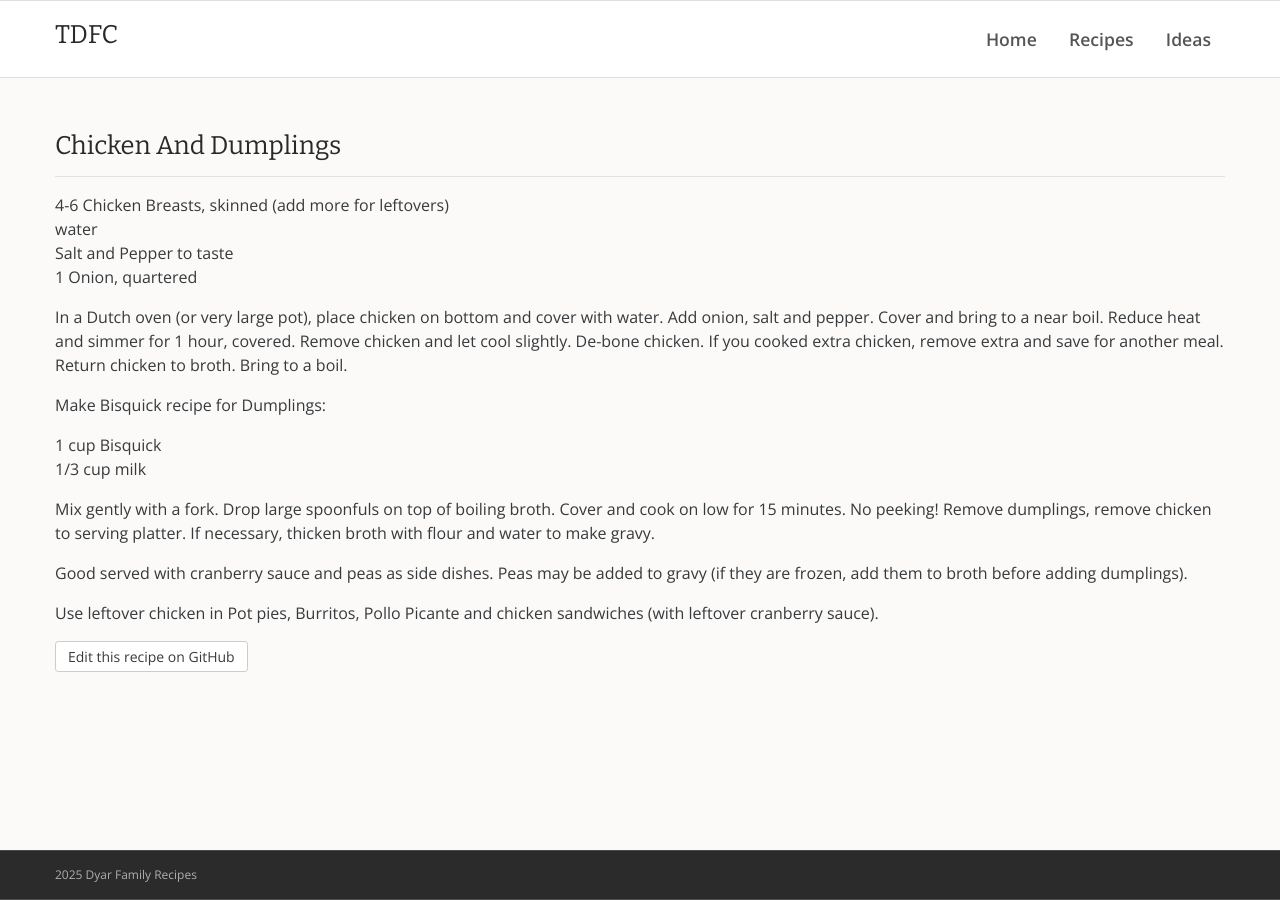
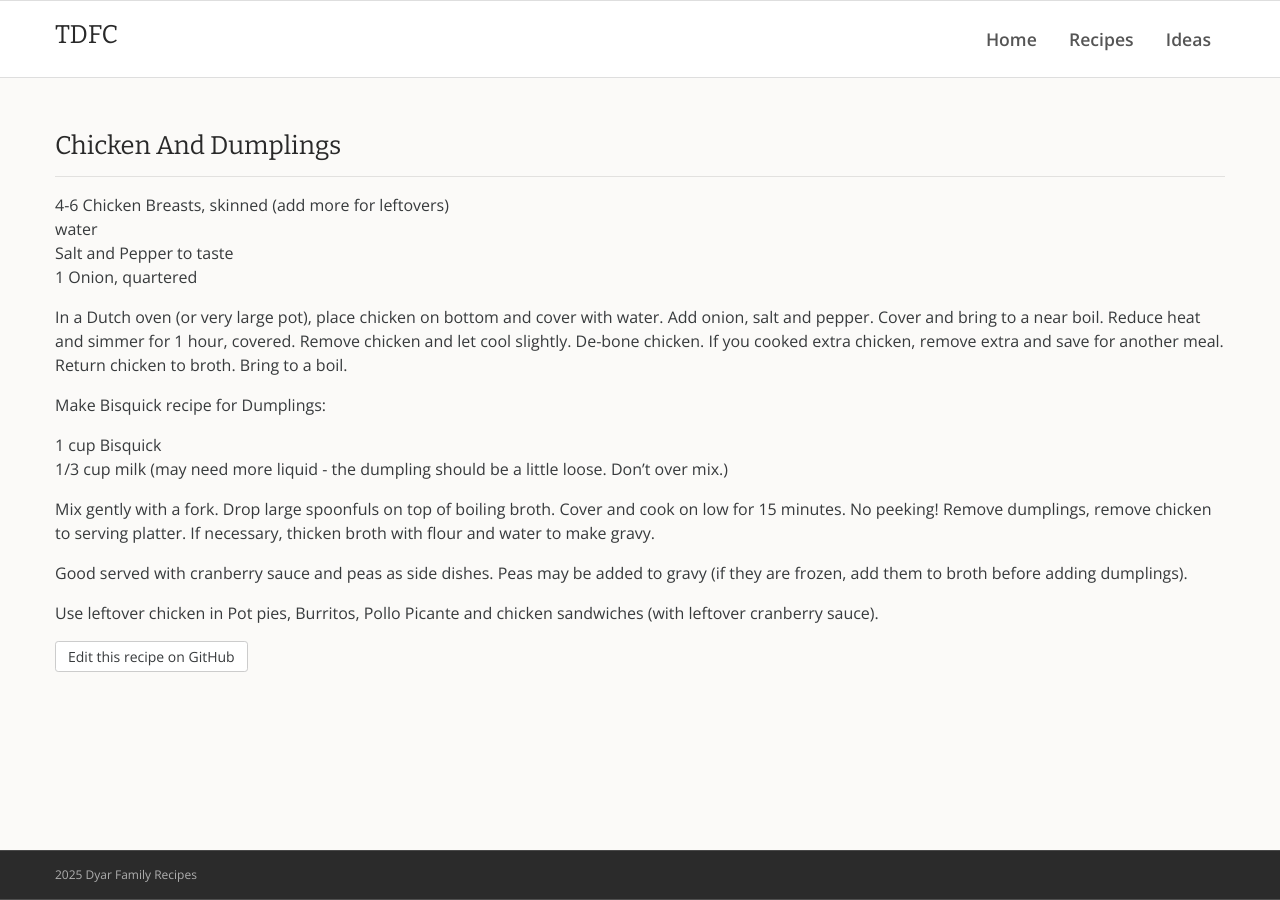
Before and after one commit to rdyar/tdfc, a Jekyll site: the page built from _main-courses/chicken-and-dumplings.md, in a window 1280 px wide. Built offline with Jekyll 4.4.1, drawn with Linux system fonts in a browser that asks for light colours.

Commit message:
Update chicken-and-dumplings.md

```diff
--- a/_main-courses/chicken-and-dumplings.md
+++ b/_main-courses/chicken-and-dumplings.md
@@ -14,7 +14,7 @@ extra and save for another meal. Return chicken to broth. Bring to a boil.
 Make Bisquick recipe for Dumplings:
 
 1 cup Bisquick
-1/3 cup milk
+1/3 cup milk (may need more liquid - the dumpling should be a little loose.  Don't over mix.)
 
 Mix gently with a fork. Drop large spoonfuls on top of boiling broth. Cover and cook on low for
 15 minutes. No peeking! Remove dumplings, remove chicken to serving platter. If necessary,
```
